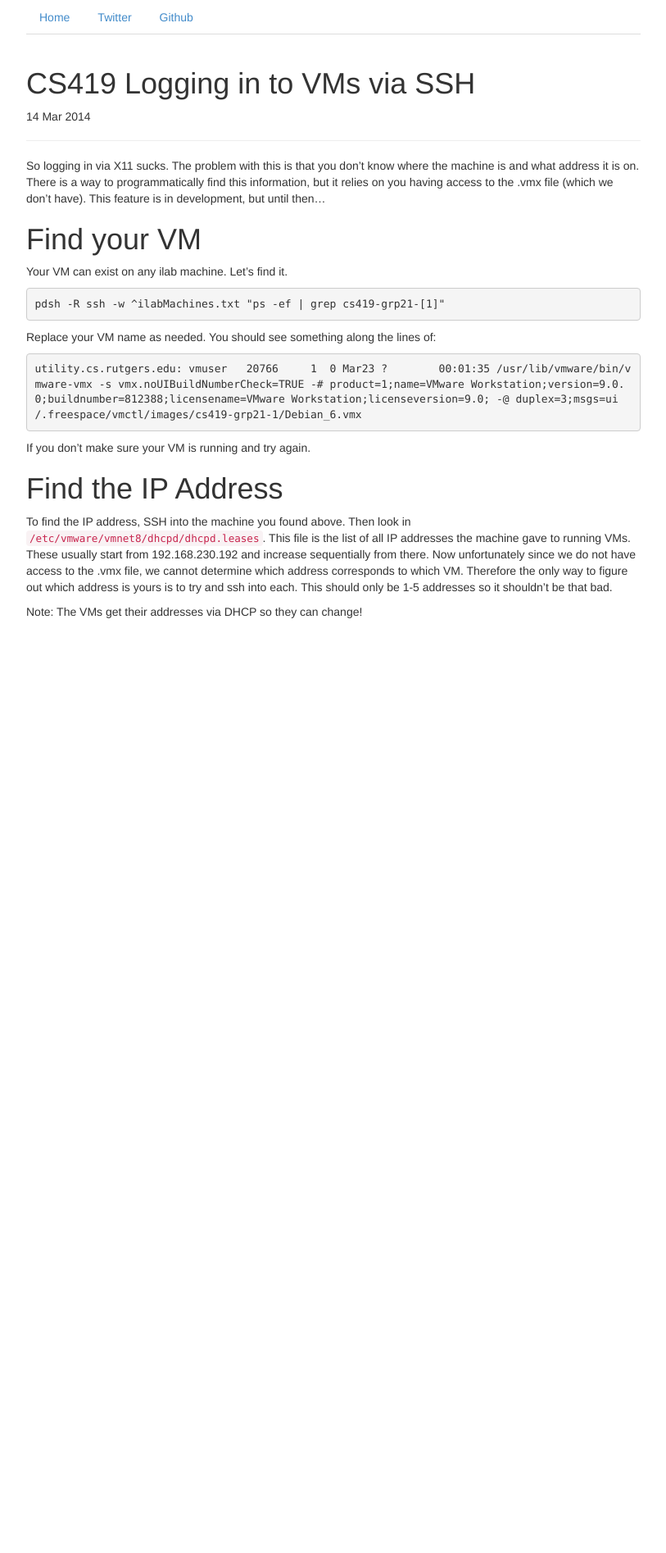
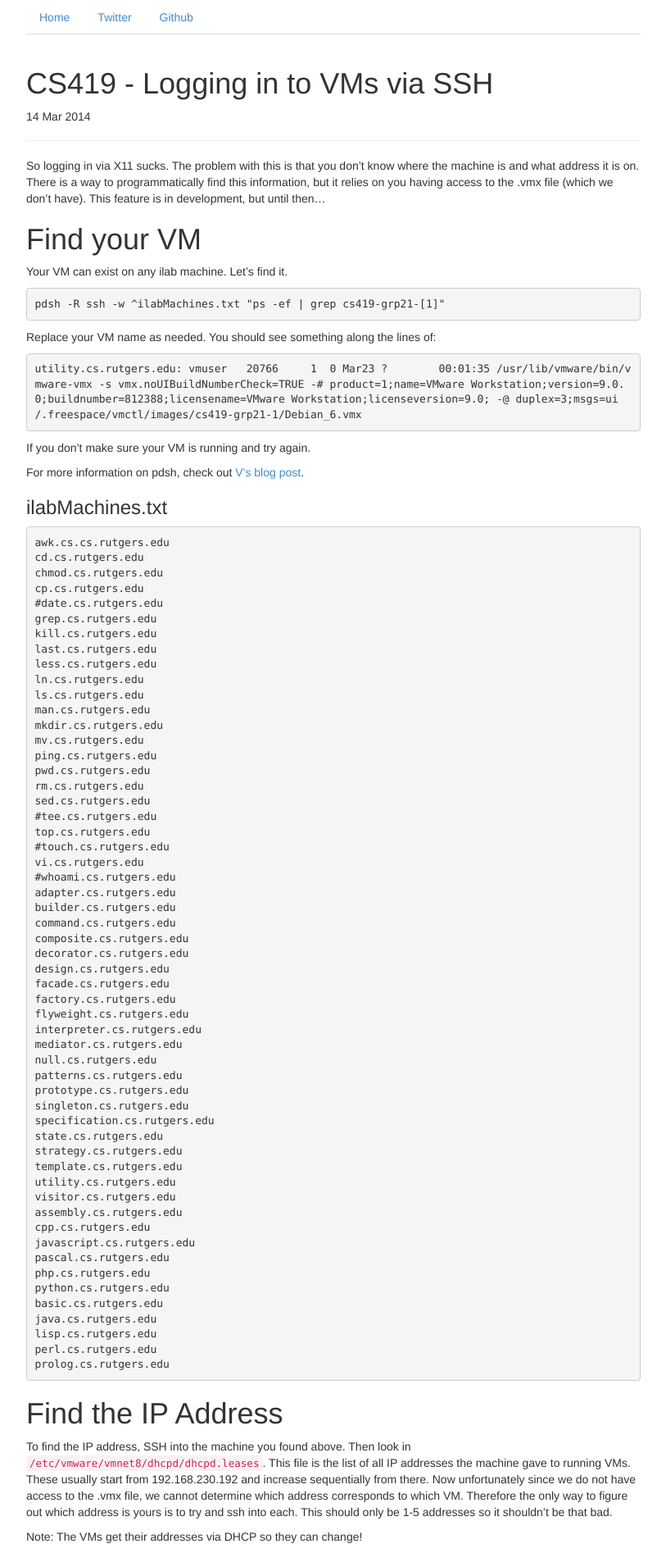
Before and after one commit to wlynch/wlynch.github.io, a Jekyll site: the page built from _posts/2014-03-14-CS419-VM.markdown, in a window 1280 px wide. Shown: the whole page at 82% size, without its empty margins (233-1046 px from the left). Built offline with Jekyll 4.4.1, drawn with Linux system fonts in a browser that asks for light colours; Markdown is read by kramdown in place of the engine named in the settings; before the commit the page ends 900 px from its top, so only the background shows below that.

Commit message:
Added ilabMachines.txt and Vs blog

```diff
--- /dev/null
+++ b/_includes/ilabMachines.txt
@@ -0,0 +1,55 @@
+	awk.cs.cs.rutgers.edu
+	cd.cs.rutgers.edu
+	chmod.cs.rutgers.edu
+	cp.cs.rutgers.edu
+	#date.cs.rutgers.edu
+	grep.cs.rutgers.edu
+	kill.cs.rutgers.edu
+	last.cs.rutgers.edu
+	less.cs.rutgers.edu
+	ln.cs.rutgers.edu
+	ls.cs.rutgers.edu
+	man.cs.rutgers.edu
+	mkdir.cs.rutgers.edu
+	mv.cs.rutgers.edu
+	ping.cs.rutgers.edu
+	pwd.cs.rutgers.edu
+	rm.cs.rutgers.edu
+	sed.cs.rutgers.edu
+	#tee.cs.rutgers.edu
+	top.cs.rutgers.edu
+	#touch.cs.rutgers.edu
+	vi.cs.rutgers.edu
+	#whoami.cs.rutgers.edu
+	adapter.cs.rutgers.edu
+	builder.cs.rutgers.edu
+	command.cs.rutgers.edu
+	composite.cs.rutgers.edu
+	decorator.cs.rutgers.edu
+	design.cs.rutgers.edu
+	facade.cs.rutgers.edu
+	factory.cs.rutgers.edu
+	flyweight.cs.rutgers.edu
+	interpreter.cs.rutgers.edu
+	mediator.cs.rutgers.edu
+	null.cs.rutgers.edu
+	patterns.cs.rutgers.edu
+	prototype.cs.rutgers.edu
+	singleton.cs.rutgers.edu
+	specification.cs.rutgers.edu
+	state.cs.rutgers.edu
+	strategy.cs.rutgers.edu
+	template.cs.rutgers.edu
+	utility.cs.rutgers.edu
+	visitor.cs.rutgers.edu
+	assembly.cs.rutgers.edu
+	cpp.cs.rutgers.edu
+	javascript.cs.rutgers.edu
+	pascal.cs.rutgers.edu
+	php.cs.rutgers.edu
+	python.cs.rutgers.edu
+	basic.cs.rutgers.edu
+	java.cs.rutgers.edu
+	lisp.cs.rutgers.edu
+	perl.cs.rutgers.edu
+	prolog.cs.rutgers.edu
--- a/_posts/2014-03-14-CS419-VM.markdown
+++ b/_posts/2014-03-14-CS419-VM.markdown
@@ -1,6 +1,6 @@
 ---
 layout: post
-title: CS419 Logging in to VMs via SSH
+title: CS419 - Logging in to VMs via SSH
 ---
 
 So logging in via X11 sucks. The problem with this is that you don't know where the machine is and what address it is on. There is a way to programmatically find this information, but it relies on you having access to the .vmx file (which we don't have). This feature is in development, but until then...
@@ -20,6 +20,12 @@ utility.cs.rutgers.edu: vmuser   20766     1  0 Mar23 ?        00:01:35 /usr/lib
 
 If you don't make sure your VM is running and try again.
 
+For more information on pdsh, check out [V's blog post](http://vverma.net/use-pdsh-to-shell-into-multiple-hosts.html).
+
+### ilabMachines.txt
+
+{% include ilabMachines.txt %}
+
 # Find the IP Address
 To find the IP address, SSH into the machine you found above. Then look in `/etc/vmware/vmnet8/dhcpd/dhcpd.leases`. This file is the list of all IP addresses the machine gave to running VMs. These usually start from 192.168.230.192 and increase sequentially from there. Now unfortunately since we do not have access to the .vmx file, we cannot determine which address corresponds to which VM. Therefore the only way to figure out which address is yours is to try and ssh into each. This should only be 1-5 addresses so it shouldn't be that bad.
 
```
